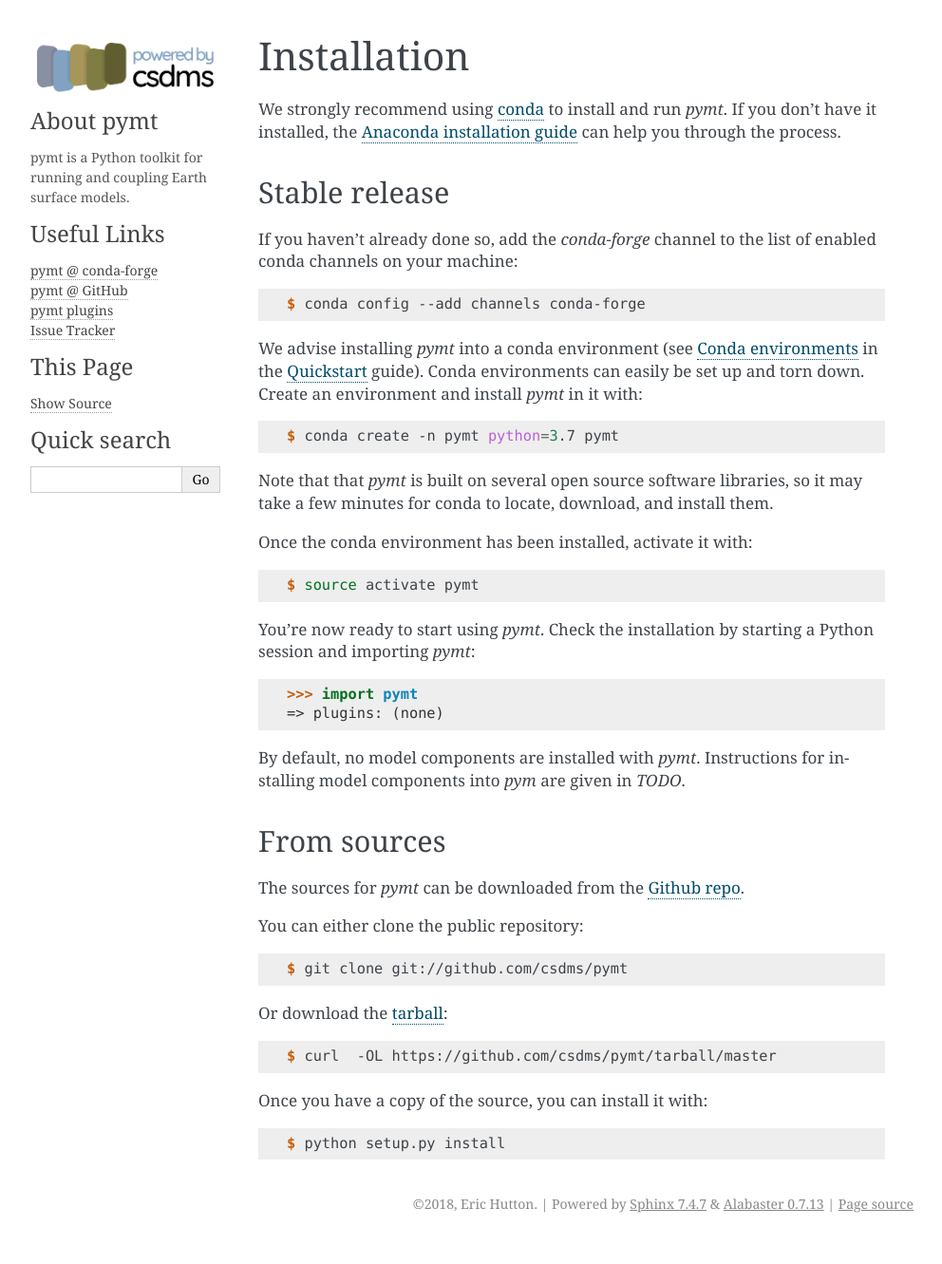
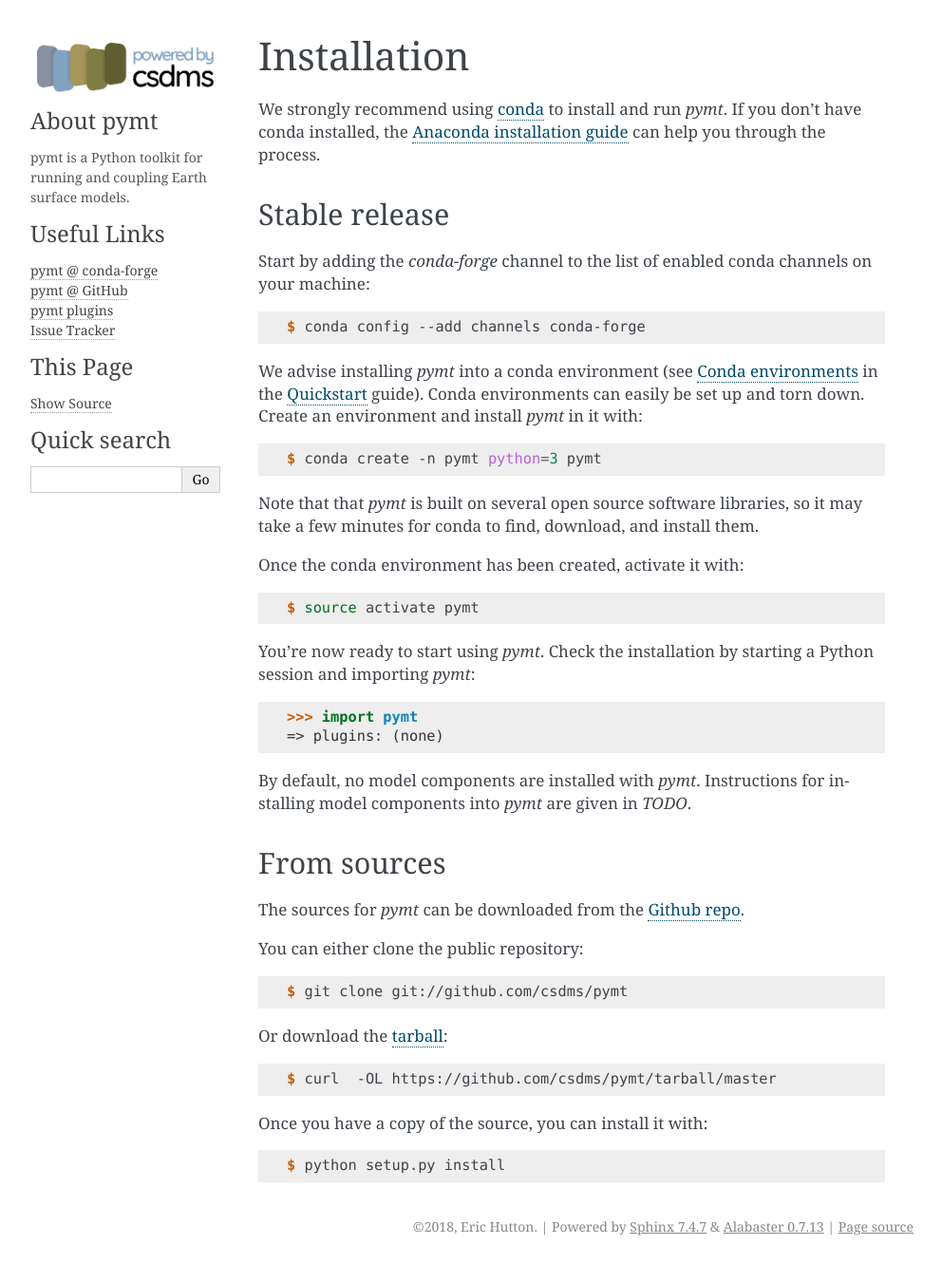
Before and after one commit to csdms/pymt, a Sphinx documentation site: the page built from docs/installation.rst, in a window 1280 px wide. Shown: the whole page at 95% size, without its empty margins (148-1140 px from the left). Built offline with Sphinx 7.4.7, drawn with Linux system fonts in a browser that asks for light colours; pages that are not in the unit, such as notebooks, are missing from menus; before the commit the page ends 1307 px from its top, so only the background shows below that.

Commit message:
Update wording in text
Sometimes writing in the evening is not a good thing.

```diff
--- a/docs/installation.rst
+++ b/docs/installation.rst
@@ -5,7 +5,7 @@ Installation
 ============
 
 We strongly recommend using `conda`_ to install and run *pymt*. If
-you don't have it installed, the `Anaconda installation guide`_
+you don't have conda installed, the `Anaconda installation guide`_
 can help you through the process.
 
 .. _conda: https://conda.io/docs/
@@ -14,8 +14,7 @@ can help you through the process.
 Stable release
 --------------
 
-If you haven't already done so,
-add the *conda-forge* channel
+Start by adding the *conda-forge* channel
 to the list of enabled conda channels on your machine:
 
 .. code-block:: console
@@ -29,13 +28,13 @@ Create an environment and install *pymt* in it with:
 
 .. code-block:: console
 
-    $ conda create -n pymt python=3.7 pymt
+    $ conda create -n pymt python=3 pymt
 
 Note that that *pymt* is built on several open source software
-libraries, so it may take a few minutes for conda to locate,
+libraries, so it may take a few minutes for conda to find,
 download, and install them.
 
-Once the conda environment has been installed, activate it with:
+Once the conda environment has been created, activate it with:
 
 .. code-block:: console
 
@@ -52,7 +51,7 @@ and importing *pymt*:
     => plugins: (none)
 
 By default, no model components are installed with *pymt*.
-Instructions for installing model components into *pym*
+Instructions for installing model components into *pymt*
 are given in *TODO*.
 
 From sources
```
